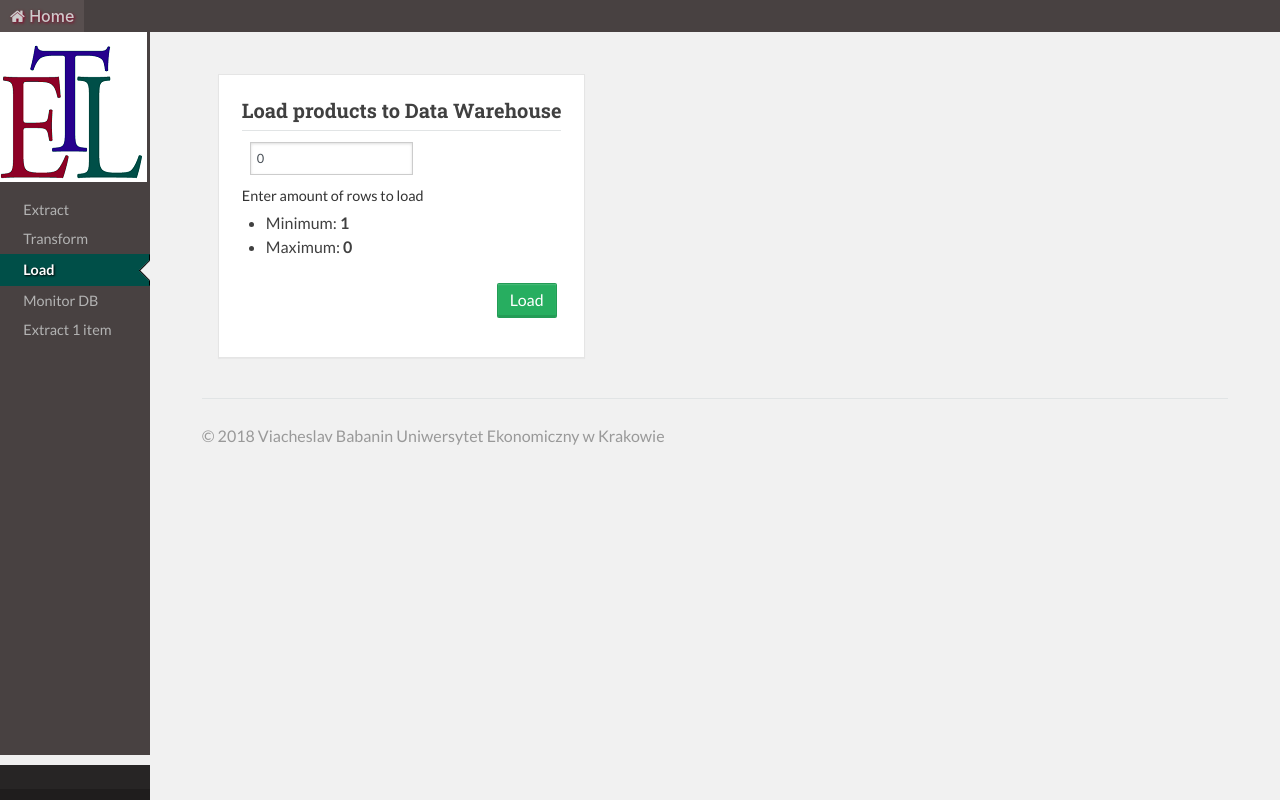
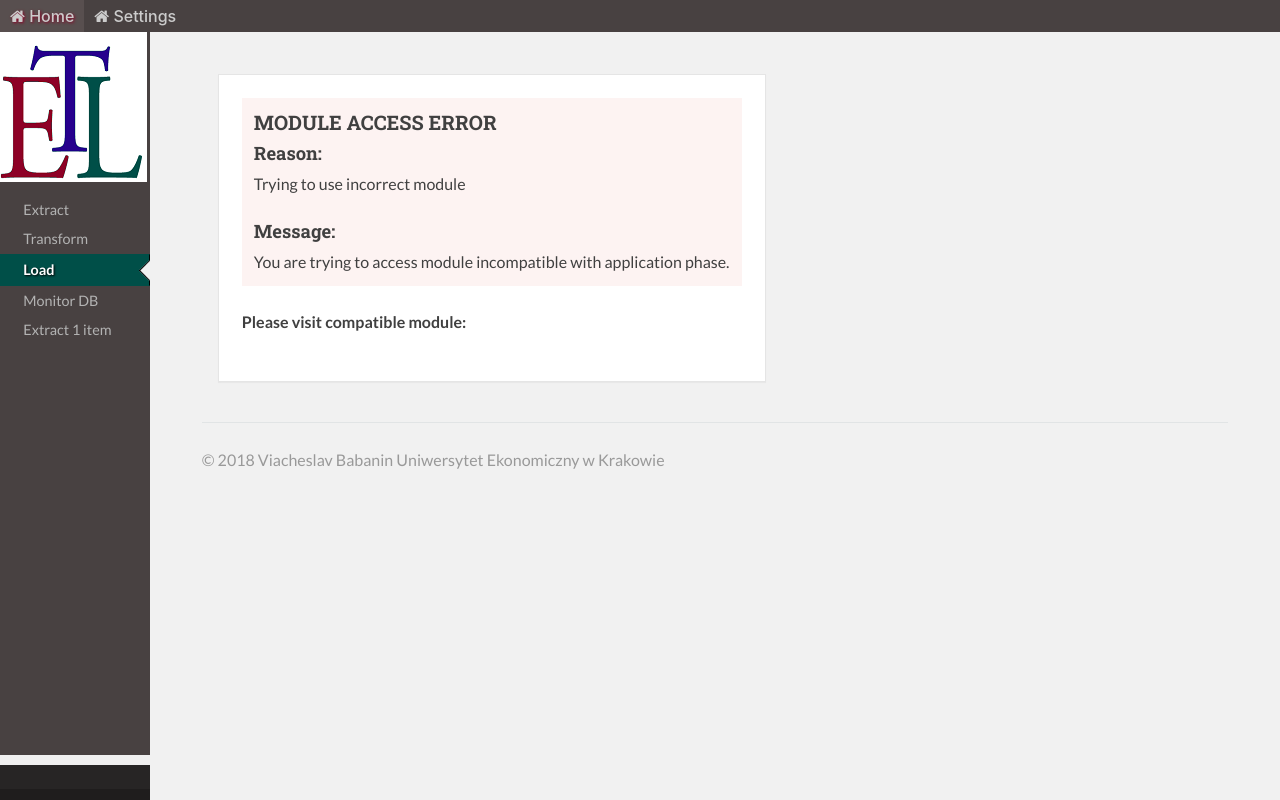
Before and after one commit to Vjatches/etlproject, a CodeIgniter app: page /database/index.php/etl/load in a window 1280 px wide. Run offline with CodeIgniter, Linux system fonts and the light colour scheme; data that the repository does not hold is empty.

Commit message:
ETL v 0.5.0
Implemented flow-control mechanism

```diff
--- a/application/controllers/Etl.php
+++ b/application/controllers/Etl.php
@@ -26,17 +26,14 @@ class Etl extends CI_Controller
         $data['toccurrent'] = 'home';
         $this->load->helper(array('form', 'url'));
         $this->load->library('form_validation');
-
         $data['pagesqty'] = $this->extract_model->getPagesQuantity();
         $data['choice'] = $this->transform_model->getChoice();
         $data['checkboxes'] = generateCheckboxes();
         $data['rowsqty'] = $this->load_model->getRowsQuantity();
-
         $this->form_validation->set_rules('amountOfPages', 'Amount of pages', 'required|callback_quantity_check', array('required' => 'Please, provide amount of pages to extract'));
         $this->form_validation->set_rules('numrows', 'Number of rows', 'required|callback_rows_check', array('required' => 'Please, provide amount of rows to load'));
         $this->form_validation->set_rules('fields[]', 'Fields', 'required');
         $this->form_validation->set_message('required', 'Please, choose at least one attribute');
-
         if ($this->form_validation->run($this) === FALSE) {
             $this->load->view('templates/meta');
             $this->load->view('templates/sidebar', $data);
@@ -44,11 +41,11 @@ class Etl extends CI_Controller
             $this->load->view('pages/home', $data);
             $this->load->view('templates/footer');
             $this->load->view('templates/script');
-        }else{
+        } else {
 
             $data['content']['extract'] = $this->extract_model->runExtractorAsync($this->input->post('amountOfPages'));
             $data['content']['transform'] = $this->transform_model->runTransform($this->input->post('fields[]'));
-            $data['content']['load'] = $this->load_model->runLoad($this->input->post('numrows'),'etl_module');
+            $data['content']['load'] = $this->load_model->runLoad($this->input->post('numrows'), 'etl_module');
             $data['content']['cleanup'] = $this->crud_model->cleanUp($this->input->post('cleanups[]'));
             $this->load->view('templates/meta');
             $this->load->view('templates/sidebar', $data);
@@ -61,12 +58,27 @@ class Etl extends CI_Controller
 
     }
 
+    private function load_page($page, $data)
+    {
+        $this->load->view('templates/meta');
+        $this->load->view('templates/sidebar', $data);
+        $this->load->view('templates/topbar', $data);
+        $this->load->view($page, $data);
+        $this->load->view('templates/footer');
+        $this->load->view('templates/script');
+    }
+
     public function extract()
     {
 
-
+        $phase = $this->crud_model->get_phase();
         $data['current'] = 'extract';
         $data['toccurrent'] = '';
+        $data['phase'] = $phase;
+        if( $phase != $data['current']){
+            $this->load_page('pages/wrongphase',$data);
+        }else {
+
 
             $this->load->helper(array('form', 'url'));
             $this->load->library('form_validation');
@@ -75,32 +87,27 @@ class Etl extends CI_Controller
 
             $this->form_validation->set_rules('amountOfPages', 'Amount of pages', 'required|callback_quantity_check', array('required' => 'Please, provide amount of pages to extract'));
             if ($this->form_validation->run($this) === FALSE) {
-
-            $this->load->view('templates/meta');
-            $this->load->view('templates/sidebar', $data);
-            $this->load->view('templates/topbar', $data);
-            $this->load->view('pages/extract_app', $data);
-            $this->load->view('templates/footer');
-            $this->load->view('templates/script');
+                $this->load_page('pages/extract_app', $data);
             } else {
-
                 $data['content'] = $this->extract_model->runExtractorAsync($this->input->post('amountOfPages'));
-            $this->load->view('templates/meta');
-            $this->load->view('templates/sidebar', $data);
-            $this->load->view('templates/topbar', $data);
-            $this->load->view('pages/extract_result', $data);
-            $this->load->view('templates/footer');
-            $this->load->view('templates/script');
+                $this->crud_model->set_phase('transform');
+                $this->load_page('pages/extract_result', $data);
+            }
 
         }
-
 
     }
 
     public function transform()
     {
+        $phase = $this->crud_model->get_phase();
+        $data['phase'] = $phase;
         $data['current'] = 'transform';
         $data['toccurrent'] = '';
+        if( $phase != $data['current']){
+            $this->load_page('pages/wrongphase',$data);
+        }else {
+
             $data['checkboxes'] = generateCheckboxes();
             $this->load->helper(array('form', 'url'));
 
@@ -110,51 +117,40 @@ class Etl extends CI_Controller
 
             if ($this->form_validation->run() === FALSE) {
                 $data['choice'] = $this->transform_model->getChoice();
-            $this->load->view('templates/meta');
-            $this->load->view('templates/sidebar', $data);
-            $this->load->view('templates/topbar', $data);
-            $this->load->view('pages/transform_app');
-            $this->load->view('templates/footer');
-            $this->load->view('templates/script');
+                $this->load_page('pages/transform_app', $data);
             } else {
                 $this->transform_model->setChoice($this->input->post('fields[]'), $this->input->post('default_chb'));
                 $data['content'] = $this->transform_model->runTransform($this->input->post('fields[]'));
-            $this->load->view('templates/meta');
-            $this->load->view('templates/sidebar', $data);
-            $this->load->view('templates/topbar', $data);
-            $this->load->view('pages/transform_result', $data);
-            $this->load->view('templates/footer');
-            $this->load->view('templates/script');
+                $this->crud_model->set_phase('load');
 
+                $this->load_page('pages/transform_result', $data);
+            }
         }
 
     }
 
     public function load()
     {
+        $phase = $this->crud_model->get_phase();
+        $data['phase'] = $phase;
         $data['current'] = 'load';
         $data['toccurrent'] = '';
+        if( $phase != $data['current']){
+            $this->load_page('pages/wrongphase',$data);
+        }else {
+
             $this->load->helper(array('form', 'url'));
             $this->load->library('form_validation');
             $data['rowsqty'] = $this->load_model->getRowsQuantity();
 
             $this->form_validation->set_rules('numrows', 'Number of rows', 'required|callback_rows_check', array('required' => 'Please, provide amount of rows to load'));
             if ($this->form_validation->run($this) === FALSE) {
-
-            $this->load->view('templates/meta');
-            $this->load->view('templates/sidebar', $data);
-            $this->load->view('templates/topbar', $data);
-            $this->load->view('pages/load_app', $data);
-            $this->load->view('templates/footer');
-            $this->load->view('templates/script');
+                $this->load_page('pages/load_app', $data);
             } else {
-            $data['content'] = $this->load_model->runLoad($this->input->post('numrows'),'load_module');
-            $this->load->view('templates/meta');
-            $this->load->view('templates/sidebar', $data);
-            $this->load->view('templates/topbar', $data);
-            $this->load->view('pages/load_result', $data);
-            $this->load->view('templates/footer');
-            $this->load->view('templates/script');
+                $data['content'] = $this->load_model->runLoad($this->input->post('numrows'), 'load_module');
+                $this->crud_model->set_phase('extract');
+                $this->load_page('pages/load_result', $data);
+            }
         }
 
     }
@@ -163,36 +159,21 @@ class Etl extends CI_Controller
     {
         $data['current'] = 'crudhome';
         $data['toccurrent'] = '';
-        $this->load->view('templates/meta');
-        $this->load->view('templates/sidebar', $data);
-        $this->load->view('templates/topbar', $data);
-        $this->load->view('pages/crud/crudhome', $data);
-        $this->load->view('templates/footer');
-        $this->load->view('templates/script');
+        $this->load_page('pages/crud/crudhome', $data);
     }
 
     public function emongocrud()
     {
         $data['current'] = 'crudhome';
         $data['toccurrent'] = 'emongocrud';
-        $this->load->view('templates/meta');
-        $this->load->view('templates/sidebar', $data);
-        $this->load->view('templates/topbar', $data);
-        $this->load->view('pages/crud/mongocrud', $data);
-        $this->load->view('templates/footer');
-        $this->load->view('templates/script');
+        $this->load_page('pages/crud/mongocrud', $data);
     }
 
     public function tmongocrud()
     {
         $data['current'] = 'crudhome';
         $data['toccurrent'] = 'tmongocrud';
-        $this->load->view('templates/meta');
-        $this->load->view('templates/sidebar', $data);
-        $this->load->view('templates/topbar', $data);
-        $this->load->view('pages/crud/mongocrud', $data);
-        $this->load->view('templates/footer');
-        $this->load->view('templates/script');
+        $this->load_page('pages/crud/mongocrud', $data);
     }
 
     public function tsqlcrud()
@@ -203,24 +184,14 @@ class Etl extends CI_Controller
         if ($this->form_validation->run($this) === FALSE) {
             $data['current'] = 'crudhome';
             $data['toccurrent'] = 'tsqlcrud';
-            $data['content'] =$this->crud_model->getResult('select * from temp_products','temp_products');
-            $this->load->view('templates/meta');
-            $this->load->view('templates/sidebar', $data);
-            $this->load->view('templates/topbar', $data);
-            $this->load->view('pages/crud/sqlcrud', $data);
-            $this->load->view('templates/footer');
-            $this->load->view('templates/script');
+            $data['content'] = $this->crud_model->getResult('select * from temp_products', 'temp_products');
+            $this->load_page('pages/crud/sqlcrud', $data);
         } else {
 
             $data['current'] = 'crudhome';
             $data['toccurrent'] = 'tsqlcrud';
-            $data['content'] = $this->crud_model->getResult($this->input->post('query'),'temp_products');
-            $this->load->view('templates/meta');
-            $this->load->view('templates/sidebar', $data);
-            $this->load->view('templates/topbar', $data);
-            $this->load->view('pages/crud/sqlcrud', $data);
-            $this->load->view('templates/footer');
-            $this->load->view('templates/script');
+            $data['content'] = $this->crud_model->getResult($this->input->post('query'), 'temp_products');
+            $this->load_page('pages/crud/sqlcrud', $data);
         }
     }
 
@@ -233,24 +204,14 @@ class Etl extends CI_Controller
         if ($this->form_validation->run($this) === FALSE) {
             $data['current'] = 'crudhome';
             $data['toccurrent'] = 'lsqlcrud';
-            $data['content'] =$this->crud_model->getResult('select * from products','products');
-            $this->load->view('templates/meta');
-            $this->load->view('templates/sidebar', $data);
-            $this->load->view('templates/topbar', $data);
-            $this->load->view('pages/crud/sqlcrud', $data);
-            $this->load->view('templates/footer');
-            $this->load->view('templates/script');
+            $data['content'] = $this->crud_model->getResult('select * from products', 'products');
+            $this->load_page('pages/crud/sqlcrud', $data);
         } else {
 
             $data['current'] = 'crudhome';
             $data['toccurrent'] = 'lsqlcrud';
-            $data['content'] = $this->crud_model->getResult($this->input->post('query'),'products');
-            $this->load->view('templates/meta');
-            $this->load->view('templates/sidebar', $data);
-            $this->load->view('templates/topbar', $data);
-            $this->load->view('pages/crud/sqlcrud', $data);
-            $this->load->view('templates/footer');
-            $this->load->view('templates/script');
+            $data['content'] = $this->crud_model->getResult($this->input->post('query'), 'products');
+            $this->load_page('pages/crud/sqlcrud', $data);
         }
     }
 
@@ -264,23 +225,11 @@ class Etl extends CI_Controller
 
         $this->form_validation->set_rules('pageUrl', 'PageUrl', 'required');
         if ($this->form_validation->run() === FALSE) {
-            $this->load->view('templates/meta');
-            $this->load->view('templates/sidebar', $data);
-            $this->load->view('templates/topbar', $data);
-            $this->load->view('pages/pageapp');
-            $this->load->view('templates/footer');
-            $this->load->view('templates/script');
+            $this->load_page('pages/pageapp', $data);
         } else {
-
-
             $data['content'] = $this->extract_model->getPageWithItem($this->input->post('pageUrl'));
 
-            $this->load->view('templates/meta');
-            $this->load->view('templates/sidebar', $data);
-            $this->load->view('templates/topbar', $data);
-            $this->load->view('pages/pageresult', $data);
-            $this->load->view('templates/footer');
-            $this->load->view('templates/script');
+            $$this->load_page('pages/pageresult', $data);
 
         }
 
--- a/application/models/Crud_model.php
+++ b/application/models/Crud_model.php
@@ -67,4 +67,24 @@ class Crud_model extends CI_Model
         return $result;
     }
 
+    public function get_phase(){
+        $sql = 'select state from phase';
+        $query = $this->db->query($sql);
+        if($query === FALSE){
+            return $this->db->error();
+            }
+        $result = $query->result_array();
+        $currentphase = $result[0]['state'];
+        return $currentphase;
+    }
+
+    public function set_phase($phase){
+        $sql = 'update phase set state = \''.$phase.'\';';
+        $query = $this->db->query($sql);
+        if($query === FALSE){
+            return $this->db->error();
+        }
+        return true;
+    }
+
 }
--- /dev/null
+++ b/application/views/pages/wrongphase.php
@@ -0,0 +1,26 @@
+<div class="windows">
+<div class='app'>
+
+    <div class="error"><h1>MODULE ACCESS ERROR</h1>
+        <h4>Reason: </h4>
+        <p>
+            Trying to use incorrect module
+        </p>
+        <h4>Message:</h4>
+    <p>
+        You are trying to access module incompatible with application phase.
+    </p>
+    </div>
+    <span><b>Please visit compatible module:</b></span>
+    <ul>
+        <?php if ($phase == 'extract'):?>
+        <li><a href="<?=base_url()?>extract">Extract - start ETL from here</a></li>
+        <?php elseif ($phase == 'transform'):?>
+            <li><a href="<?=base_url()?>transform">Transform - continue ETL workflow</a></li>
+        <?php elseif ($phase == 'load'):?>
+            <li><a href="<?=base_url()?>load">Load - finish ETL workflow</a></li>
+       <?php endif;?>
+
+    </ul>
+
+</div>
--- a/application/views/templates/topbar.php
+++ b/application/views/templates/topbar.php
@@ -3,6 +3,9 @@
 		<ul class="button-left">
 			<li onclick="location.href='<?=base_url('home')?>';"><i class="fa fa-home"></i> Home</a></li>
 		</ul>
+        <ul class="button-left">
+            <li onclick="location.href='<?=base_url('home')?>';"><i class="fa fa-home"></i> Settings</a></li>
+        </ul>
 	</div>
 	<nav class="wy-nav-top" role="navigation" aria-label="top navigation">
 		<i data-toggle="wy-nav-top" class="fa fa-bars"></i>
```
Lines whose indentation alone changed are shown as unchanged.
